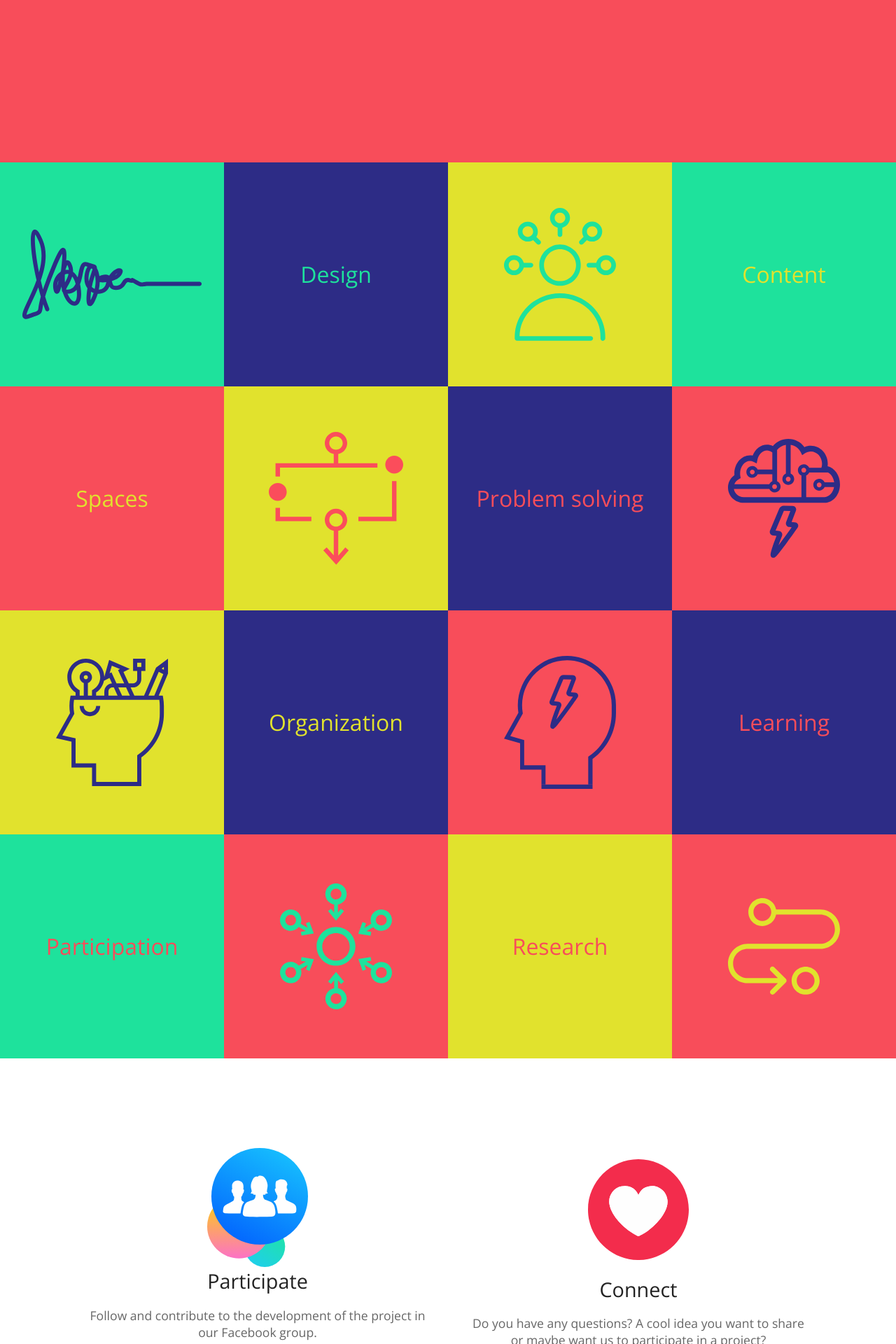
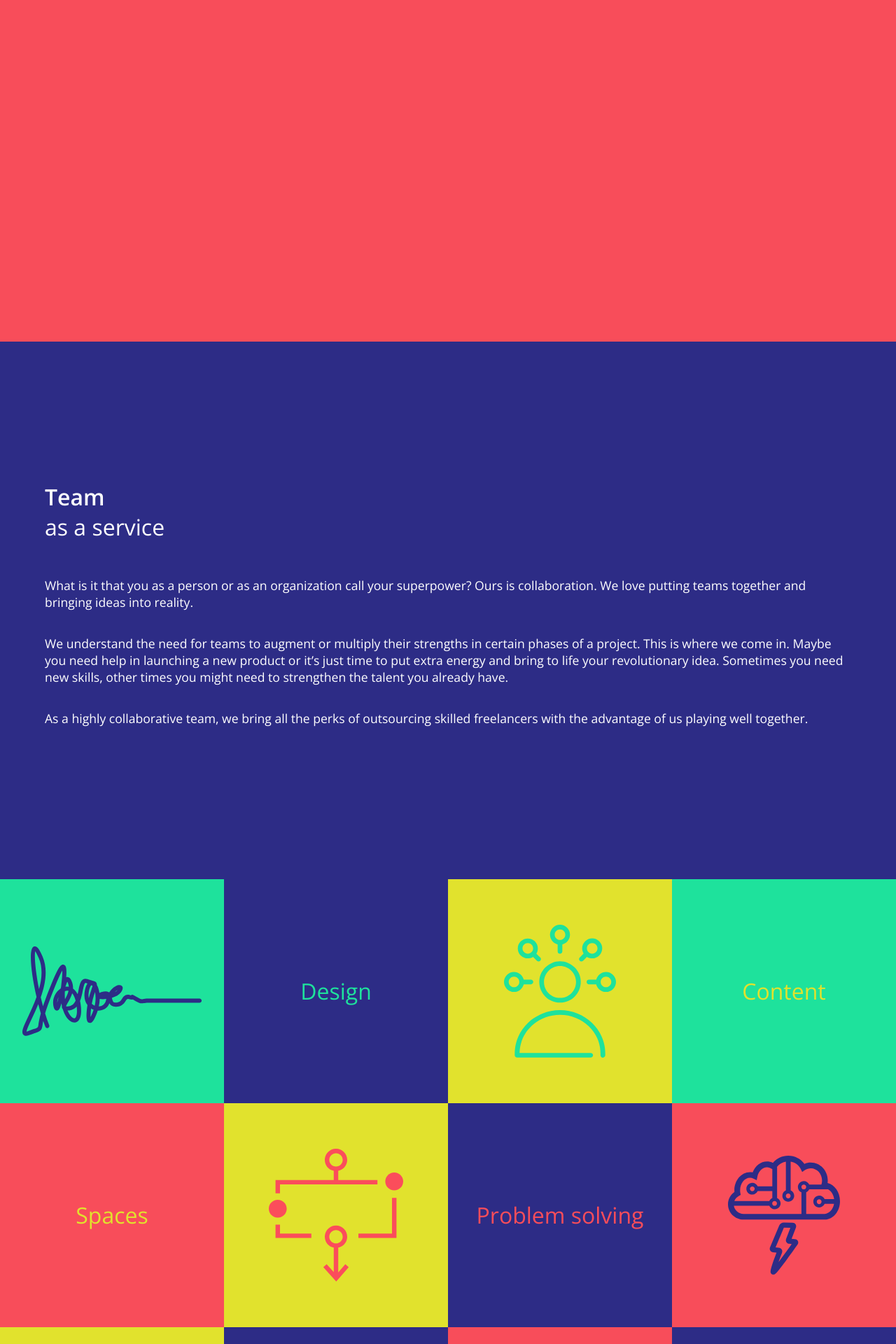
Before and after one commit to teamkomuhn/old-website, a PHP site: page / in a window 1280 px wide. Shown: the part 1560-3480 px from the top of the page at 70% size. Run offline with PHP 8.4, Linux system fonts and the light colour scheme.

Commit message:
Adds new Services section

```diff
--- a/css/main.css
+++ b/css/main.css
@@ -16,6 +16,7 @@ p,
 a {
   font-family: 'Open Sans', Helvetica, sans-serif;
   font-size: 1.1rem;
+  font-weight: 400;
   color: #222222;
   text-rendering: optimizeLegibility !important;
   -webkit-font-smoothing: antialiased !important;
@@ -168,19 +169,17 @@ main:after {
 main:after {
   clear: both;
 }
+main .content h2,
+main .content p {
+  color: #FFFFFF;
+}
 main .content h2.tagline {
   font-size: 2rem;
   font-weight: 300;
-  color: #FFFFFF;
   padding-bottom: 1em;
 }
 main .content h2.tagline i {
   font-weight: 600;
-}
-main .content p.description {
-  font-size: 1.1rem;
-  font-weight: 400;
-  color: #FFFFFF;
 }
 /**/
 .team {
@@ -212,7 +211,82 @@ main .content p.description {
 .team img.komuhn {
   width: 70%;
 }
-.services {
+.services header {
+  background-color: #2D2C86;
+  padding: 2em;
+}
+.services header h2,
+.services header p {
+  color: #FFFFFF;
+}
+.services header h2.title {
+  font-size: 2rem;
+  font-weight: 300;
+  padding-bottom: 1em;
+}
+.services .service.design > h3 {
+  background-color: #2D2C86;
+  color: #1EE29C;
+}
+.services .service.design > figure {
+  background-color: #1EE29C;
+}
+.services .service.design > figure img {
+  width: 80%;
+}
+.services .service.spaces > h3 {
+  background-color: #F84D5A;
+  color: #E1E22D;
+}
+.services .service.spaces > figure {
+  background-color: #E1E22D;
+}
+.services .service.spaces > figure img {
+  width: 60%;
+}
+.services .service.content > h3 {
+  background-color: #1EE29C;
+  color: #E1E22D;
+}
+.services .service.content > figure {
+  background-color: #E1E22D;
+}
+.services .service.problem-solving > h3 {
+  background-color: #2D2C86;
+  color: #F84D5A;
+}
+.services .service.problem-solving > figure {
+  background-color: #F84D5A;
+}
+.services .service.organization > h3 {
+  background-color: #2D2C86;
+  color: #E1E22D;
+}
+.services .service.organization > figure {
+  background-color: #E1E22D;
+}
+.services .service.participation > h3 {
+  background-color: #1EE29C;
+  color: #F84D5A;
+}
+.services .service.participation > figure {
+  background-color: #F84D5A;
+}
+.services .service.learning > h3 {
+  background-color: #2D2C86;
+  color: #F84D5A;
+}
+.services .service.learning > figure {
+  background-color: #F84D5A;
+}
+.services .service.research > h3 {
+  background-color: #E1E22D;
+  color: #F84D5A;
+}
+.services .service.research > figure {
+  background-color: #F84D5A;
+}
+.grid {
   display: -webkit-flex;
   display: -ms-flexbox;
   display: -ms-flex;
@@ -221,7 +295,7 @@ main .content p.description {
   -ms-flex-flow: row wrap;
   flex-flow: row wrap;
 }
-.services article.service {
+.grid .column {
   display: -webkit-flex;
   display: -ms-flexbox;
   display: -ms-flex;
@@ -232,12 +306,12 @@ main .content p.description {
   width: 100vw;
   height: 50vw;
 }
-.services article.service:nth-child(even) {
+.grid .column:nth-child(even) {
   -webkit-flex-direction: row;
   -ms-flex-direction: row;
   flex-direction: row;
 }
-.services article.service > h3 {
+.grid .column > h3 {
   -webkit-flex: 1;
   -ms-flex: 1;
   flex: 1;
@@ -260,7 +334,7 @@ main .content p.description {
   text-align: center;
   line-height: 1em;
 }
-.services article.service > figure {
+.grid .column > figure {
   -webkit-flex: 1;
   -ms-flex: 1;
   flex: 1;
@@ -278,70 +352,8 @@ main .content p.description {
   -ms-align-items: center;
   align-items: center;
 }
-.services article.service > figure img {
+.grid .column > figure img {
   width: 50%;
-}
-.services article.service.design > h3 {
-  background-color: #2D2C86;
-  color: #1EE29C;
-}
-.services article.service.design > figure {
-  background-color: #1EE29C;
-}
-.services article.service.design > figure img {
-  width: 80%;
-}
-.services article.service.spaces > h3 {
-  background-color: #F84D5A;
-  color: #E1E22D;
-}
-.services article.service.spaces > figure {
-  background-color: #E1E22D;
-}
-.services article.service.spaces > figure img {
-  width: 60%;
-}
-.services article.service.content > h3 {
-  background-color: #1EE29C;
-  color: #E1E22D;
-}
-.services article.service.content > figure {
-  background-color: #E1E22D;
-}
-.services article.service.problem-solving > h3 {
-  background-color: #2D2C86;
-  color: #F84D5A;
-}
-.services article.service.problem-solving > figure {
-  background-color: #F84D5A;
-}
-.services article.service.organization > h3 {
-  background-color: #2D2C86;
-  color: #E1E22D;
-}
-.services article.service.organization > figure {
-  background-color: #E1E22D;
-}
-.services article.service.participation > h3 {
-  background-color: #1EE29C;
-  color: #F84D5A;
-}
-.services article.service.participation > figure {
-  background-color: #F84D5A;
-}
-.services article.service.learning > h3 {
-  background-color: #2D2C86;
-  color: #F84D5A;
-}
-.services article.service.learning > figure {
-  background-color: #F84D5A;
-}
-.services article.service.research > h3 {
-  background-color: #E1E22D;
-  color: #F84D5A;
-}
-.services article.service.research > figure {
-  background-color: #F84D5A;
 }
 .contacts {
   display: -webkit-flex;
@@ -406,9 +418,9 @@ footer.main img.colab {
   margin-top: 3em;
 }
 /**/
-@media screen and (min-width: 1440px) {
+@media screen and (min-width: 1681px) {
   .container {
-    width: 1440px;
+    width: 1680px;
     margin: 0 auto;
   }
   header.main h1.logo img {
@@ -420,12 +432,12 @@ footer.main img.colab {
   footer.main {
     height: 60em !important;
   }
-  .services article.service {
+  .grid .column {
     height: 22.5em !important;
   }
 }
 /**/
-@media screen and (min-width: 1024px) {
+@media screen and (min-width: 1025px) {
   .wrap {
     display: -webkit-flex;
     display: -ms-flexbox;
@@ -458,56 +470,73 @@ footer.main img.colab {
     margin-left: 4rem;
   }
   .team {
-    height: 80vw;
+    min-height: 80vh;
   }
   .team img.komuhn {
     width: 50%;
   }
-  .services article.service {
-    width: 50%;
-    height: 25vw;
+  .services header {
+    min-height: 80vh;
+    padding: 4em;
+    display: -webkit-flex;
+    display: -ms-flexbox;
+    display: -ms-flex;
+    display: flex;
+    -webkit-flex-flow: column wrap;
+    -ms-flex-flow: column wrap;
+    flex-flow: column wrap;
+    -webkit-justify-content: center;
+    -ms-justify-content: center;
+    justify-content: center;
+    -webkit-align-items: left;
+    -ms-align-items: left;
+    align-items: left;
   }
-  .services article.service.design {
+  .services .service.design {
     -webkit-order: 0;
     -ms-order: 0;
     order: 0;
   }
-  .services article.service.spaces {
+  .services .service.spaces {
     -webkit-order: 2;
     -ms-order: 2;
     order: 2;
   }
-  .services article.service.content {
+  .services .service.content {
     -webkit-order: 1;
     -ms-order: 1;
     order: 1;
   }
-  .services article.service.problem-solving {
+  .services .service.problem-solving {
     -webkit-order: 3;
     -ms-order: 3;
     order: 3;
   }
-  .services article.service.organization {
+  .services .service.organization {
     -webkit-order: 4;
     -ms-order: 4;
     order: 4;
   }
-  .services article.service.participation {
+  .services .service.participation {
     -webkit-order: 6;
     -ms-order: 6;
     order: 6;
   }
-  .services article.service.learning {
+  .services .service.learning {
     -webkit-order: 5;
     -ms-order: 5;
     order: 5;
   }
-  .services article.service.research {
+  .services .service.research {
     -webkit-order: 7;
     -ms-order: 7;
     order: 7;
   }
-  .services article.service > h3 {
+  .grid .column {
+    width: 50%;
+    height: 25vw;
+  }
+  .grid .column > h3 {
     font-size: 2em;
   }
   .contacts {
--- a/css/main.less
+++ b/css/main.less
@@ -17,6 +17,7 @@ h1, h2, h3 , h4, h5,
 p, a {
     font-family: @font-text;
     font-size: @font-size-medium;
+    font-weight: 400;
     color: #222222;
 
     text-rendering: optimizeLegibility !important;
@@ -102,21 +103,18 @@ main {
 
     .content {
 
+        h2, p {
+            color: @color-white;
+        }
+
         h2.tagline {
             font-size: @font-size-bigger;
             font-weight: 300;
-            color: @color-white;
             padding-bottom: 1em;
 
             i {
                 font-weight: 600;
             }
-        }
-
-        p.description {
-            font-size: @font-size-medium;
-            font-weight: 400;
-            color: @color-white;
         }
     }
 }
@@ -137,37 +135,24 @@ section {}
 }
 
 .services {
-    .flex-display();
-    .flex-flow(row wrap);
 
-    article.service {
-        .flex-display();
-        .flex-flow(row-reverse wrap);
-        width: 100vw;
-        height: 50vw;
+    header {
+        background-color: @color-blue;
+        padding: 2em;
 
-        &:nth-child(even) {
-            .flex-direction(row);
+        h2, p {
+            color: @color-white;
         }
 
-        > h3 {
-            .flex(1);
-            .flex-center;
-            font-size: 1.8em;
-            font-weight: 400;
-            color: @color-white;
-            text-align: center;
-            line-height: 1em;
+        h2.title {
+            font-size: @font-size-bigger;
+            font-weight: 300;
+            padding-bottom: 1em;
         }
 
-        > figure {
-            .flex(1);
-            .flex-center;
+    }
 
-            img { width: 50%; }
-
-        }
-
+    .service {
         &.design {
             > h3 {
                 background-color: @color-blue;
@@ -245,6 +230,40 @@ section {}
     }
 }
 
+.grid {
+    .flex-display();
+    .flex-flow(row wrap);
+
+    .column {
+        .flex-display();
+        .flex-flow(row-reverse wrap);
+        width: 100vw;
+        height: 50vw;
+
+        &:nth-child(even) {
+            .flex-direction(row);
+        }
+
+        > h3 {
+            .flex(1);
+            .flex-center;
+            font-size: 1.8em;
+            font-weight: 400;
+            color: @color-white;
+            text-align: center;
+            line-height: 1em;
+        }
+
+        > figure {
+            .flex(1);
+            .flex-center;
+
+            img { width: 50%; }
+
+        }
+    }
+}
+
 .contacts {
     .flex-display();
     .flex-flow(column wrap);
@@ -301,9 +320,9 @@ footer.main {
 }
 
 /**/
-@media screen and (min-width: 1440px) {
+@media screen and (min-width: 1681px) {
     .container {
-        width: 1440px;
+        width: 1680px;
         margin: 0 auto;
     }
 
@@ -322,15 +341,15 @@ footer.main {
         height: 60em !important;
     }
 
-    .services {
-        article.service {
+    .grid {
+        .column {
             height: 22.5em !important;
         }
     }
 }
 
 /**/
-@media screen and (min-width: 1024px) {
+@media screen and (min-width: 1025px) {
 
     .wrap {
         .flex-display();
@@ -366,17 +385,30 @@ footer.main {
     }
 
     .team {
-        height: 80vw;
+        min-height: 80vh;
         img.komuhn {
             width: 50%;
         }
     }
 
     .services {
-        article.service {
-            width: 50%;
-            height: 25vw;
+        header {
+            min-height: 80vh;
+            padding: 4em;
 
+            .flex-display();
+            .flex-flow(column wrap);
+            .justify-content(center);
+            .align-items(left);
+
+            h2 {}
+            .wrap {}
+        }
+
+    }
+
+    .services {
+        .service {
             &.design { .flex-order(0); }
             &.spaces { .flex-order(2); }
             &.content { .flex-order(1); }
@@ -385,11 +417,16 @@ footer.main {
             &.participation { .flex-order(6); }
             &.learning { .flex-order(5); }
             &.research { .flex-order(7); }
+        }
+    }
 
+    .grid {
+        .column {
+            width: 50%;
+            height: 25vw;
             > h3 {
                 font-size: 2em;
             }
-
         }
     }
 
--- a/index.html
+++ b/index.html
@@ -63,42 +63,56 @@
 
         <section class="services">
 
-            <article class="service design">
+            <header>
+                <h2 class="title"><strong>Team</strong> <br>as a service</h2>
+
+                <div class="wrap">
+                    <p>What is it that you as a person or as an organization call your superpower? Ours is collaboration. We love putting teams together and bringing ideas into reality.</p>
+                    <p>We understand the need for teams to augment or multiply their strengths in certain phases of a project. This is where we come in. Maybe you need help in launching a new product or it’s just time to put extra energy and bring to life your revolutionary idea. Sometimes you need new skills, other times you might need to strengthen the talent you already have.</p>
+                    <p>As a highly collaborative team, we bring all the perks of outsourcing skilled freelancers with the advantage of us playing well together.</p>
+                </div>
+            </header>
+
+        </section>
+
+        <section class="services grid">
+
+            <article class="service design column">
                 <h3 class="keyword">Design</h3>
                 <figure class="icon"><img src="img/icon-design.svg"/></figure>
             </article>
 
-            <article class="service spaces">
+            <article class="service spaces column">
                 <h3 class="keyword">Spaces</h3>
                 <figure class="icon"><img src="img/icon-spaces.svg"/></figure>
             </article>
 
-            <article class="service content">
+            <article class="service content column">
                 <h3 class="keyword">Content</h3>
                 <figure class="icon"><img src="img/icon-content.svg"/></figure>
             </article>
 
-            <article class="service problem-solving">
+            <article class="service problem-solving column">
                 <h3 class="keyword">Problem solving</h3>
                 <figure class="icon"><img src="img/icon-problem-solving.svg"/></figure>
             </article>
 
-            <article class="service organization">
+            <article class="service organization column">
                 <h3 class="keyword">Organization</h3>
                 <figure class="icon"><img src="img/icon-organization.svg"/></figure>
             </article>
 
-            <article class="service participation">
+            <article class="service participation column">
                 <h3 class="keyword">Participation</h3>
                 <figure class="icon"><img src="img/icon-participation.svg"/></figure>
             </article>
 
-            <article class="service learning">
+            <article class="service learning column">
                 <h3 class="keyword">Learning</h3>
                 <figure class="icon"><img src="img/icon-learning.svg"/></figure>
             </article>
 
-            <article class="service research">
+            <article class="service research column">
                 <h3 class="keyword">Research</h3>
                 <figure class="icon"><img src="img/icon-research.svg"/></figure>
             </article>
```
